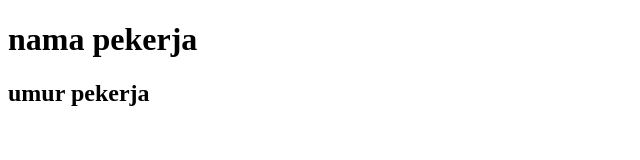
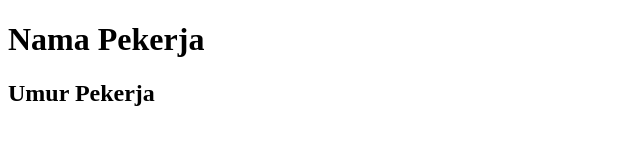
Before and after one commit to rubthira/thira_bash, a plain HTML site: page pekerja.html in a window 1280 px wide. Shown: the whole page, without its empty margins (0-640 px from the left). Drawn offline with Linux system fonts and the light colour scheme.

Commit message:
ubah h1 dan h2

```diff
--- a/pekerja.html
+++ b/pekerja.html
@@ -8,8 +8,8 @@
 </head>
 
 <body>
-    <h1>nama pekerja</h1>
-    <h2>umur pekerja</h2>
+    <h1>Nama Pekerja</h1>
+    <h2>Umur Pekerja</h2>
 </body>
 
 </html>
```
